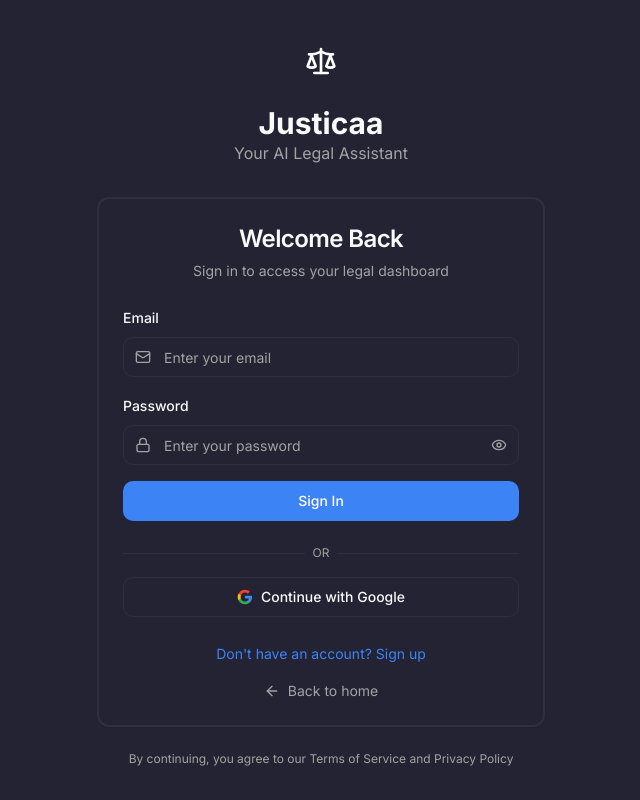
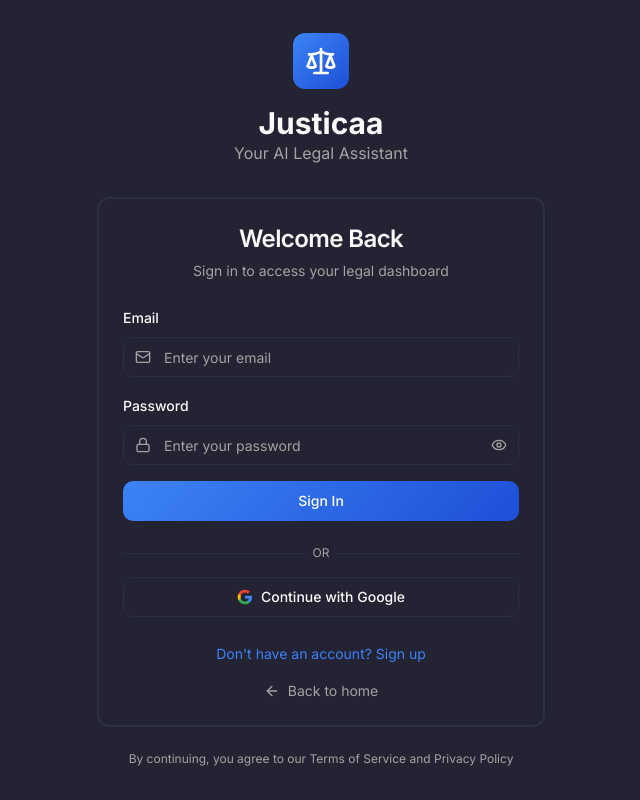
Before and after one commit to abhinav11-oss/justicaa, a React (Vite) app: page /auth in a window 1280 px wide. Shown: the whole page, without its empty margins (319-959 px from the left). Built offline with nearby package versions, Linux system fonts and the light colour scheme.

Commit message:
Update gradient CSS classes to use new blue color scheme
cgen-0578fa6ff54c4999989d75d488f53619

```diff
--- a/src/index.css
+++ b/src/index.css
@@ -99,8 +99,8 @@
   .gradient-primary {
     background: linear-gradient(
       135deg,
-      hsl(var(--purple-gradient-start)) 0%,
-      hsl(var(--purple-gradient-end)) 100%
+      hsl(var(--blue-gradient-start)) 0%,
+      hsl(var(--blue-gradient-end)) 100%
     );
   }
 
```
